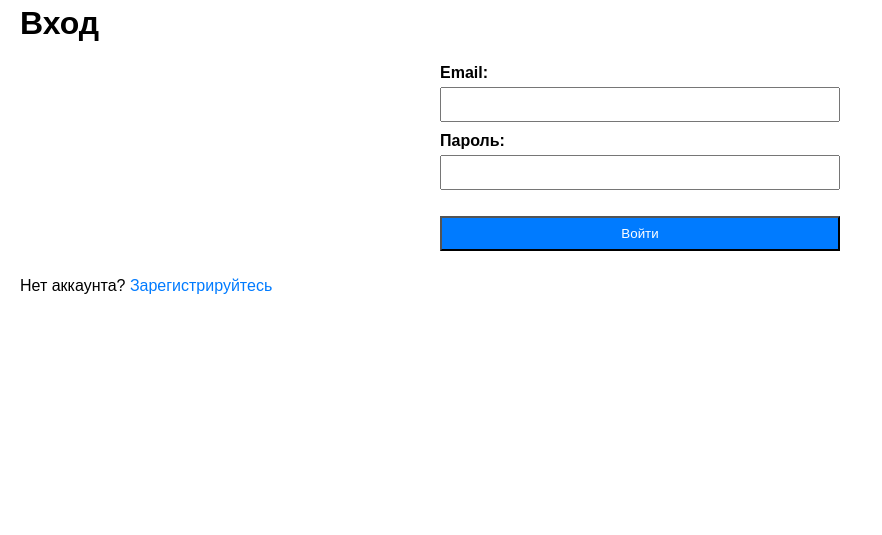
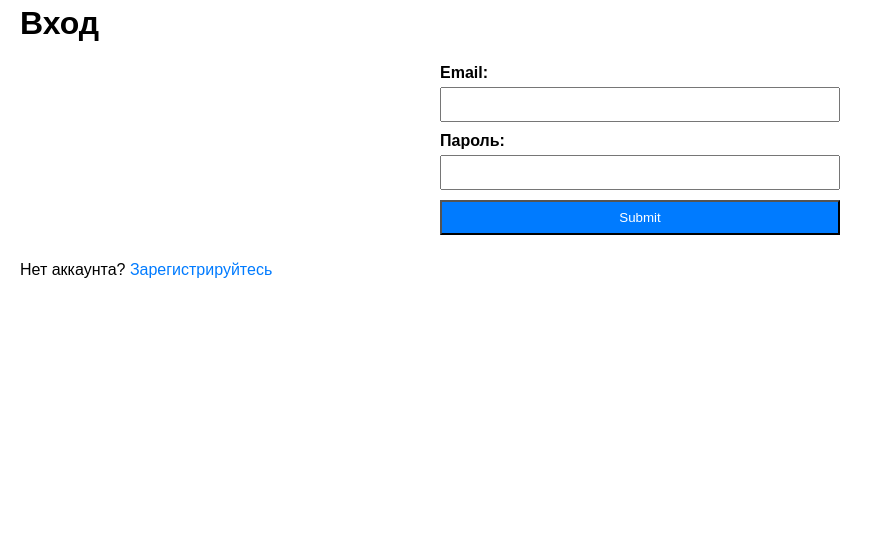
Before and after one commit to YaganovValera/Flask, a Flask app: template lesson_3/templates/login.html in a window 1280 px wide. Shown: the part 154-689 px from the top of the page, without its empty margins (0-882 px from the left). Run offline with Flask 3, Linux system fonts and the light colour scheme; the template is opened without the code that fills it, so the values that code supplies are empty, except form fields; form fields are guessed from the names that the template uses.

Commit message:
Update login.html

```diff
--- a/lesson_3/templates/login.html
+++ b/lesson_3/templates/login.html
@@ -1,6 +1,7 @@
 {% extends "base.html" %}
 {% block content %}
     <h1>Вход</h1>
+
     {% with messages = get_flashed_messages() %}
         {% if messages %}
             <ul class="flashes">
@@ -10,7 +11,8 @@
             </ul>
         {% endif %}
     {% endwith %}
-    <form method="post" action="{{ url_for('login') }}">
+
+    <form method="post" action="">
         {{ form.hidden_tag() }}
         {{ form.csrf_token }}
         <label for="email">Email:</label>
@@ -19,9 +21,7 @@
         <label for="password">Пароль:</label>
         {{ form.password }}
         <br>
-        <p>
-            <input type="submit" value="Войти">
-        </p>
+        {{ form.submit }}
     </form>
-    <p>Нет аккаунта? <a href="{{ url_for('register') }}">Зарегистрируйтесь</a></p>
+    <p class="dop-form">Нет аккаунта? <a href="{{ url_for('register') }}">Зарегистрируйтесь</a></p>
 {% endblock %}
```
